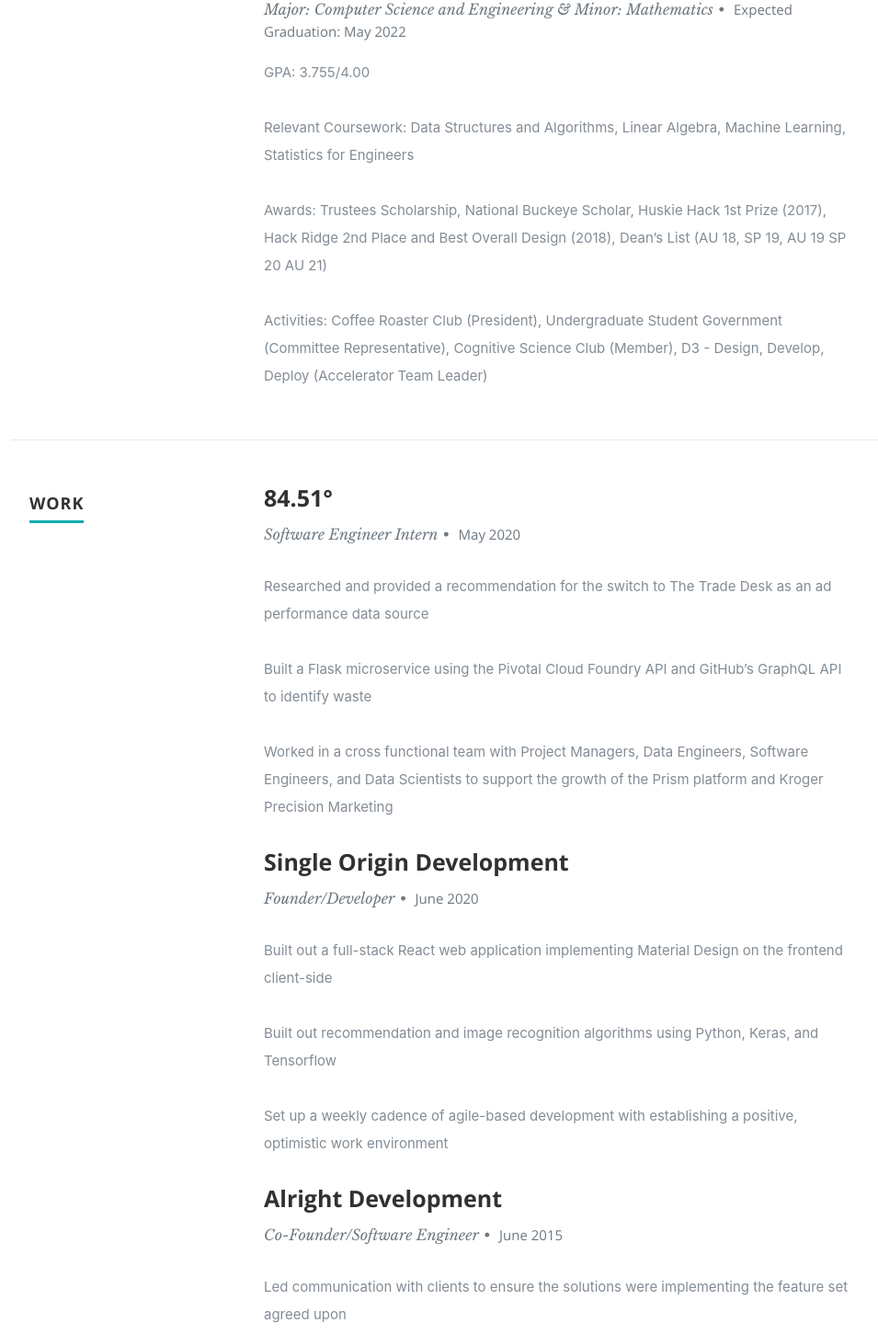
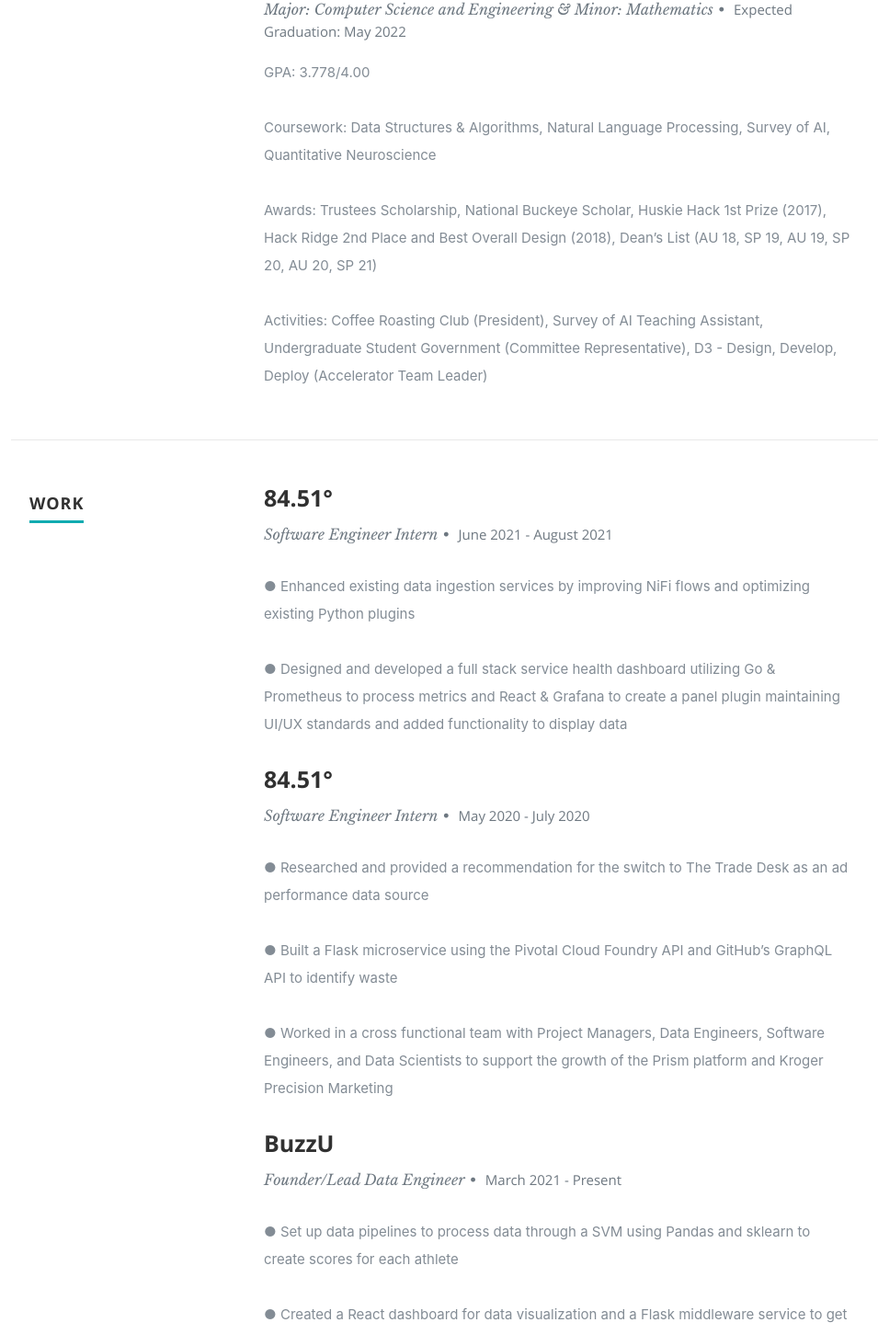
Before and after one commit to jrimyak/Portfolio, a React (Create React App) app: page / in a window 1280 px wide. Shown: the part 1480-2931 px from the top of the page at 92% size, without its empty margins (118-1073 px from the left). Built offline with nearby package versions, Linux system fonts and the light colour scheme.

Commit message:
json update for resume data

```diff
--- a/src/resumeData.js
+++ b/src/resumeData.js
@@ -31,44 +31,44 @@
         "specialization":"Major: Computer Science and Engineering & Minor: Mathematics",
         "MonthOfPassing":"Expected Graduation: May",
         "YearOfPassing":"2022",
-        "GPA":"GPA: 3.755/4.00",
-        "Coursework":"Relevant Coursework: Data Structures and Algorithms, Linear Algebra, Machine Learning, Statistics for Engineers",
-        "Awards":"Awards: Trustees Scholarship, National Buckeye Scholar, Huskie Hack 1st Prize (2017), Hack Ridge 2nd Place and Best Overall Design (2018), Dean’s List (AU 18, SP 19, AU 19 SP 20 AU 21)",
-        "Activities":"Activities: Coffee Roaster Club (President), Undergraduate Student Government (Committee Representative), Cognitive Science Club (Member), D3 - Design, Develop, Deploy (Accelerator Team Leader)"
+        "GPA":"GPA: 3.778/4.00",
+        "Coursework":"Coursework: Data Structures & Algorithms, Natural Language Processing, Survey of AI, Quantitative Neuroscience",
+        "Awards":"Awards: Trustees Scholarship, National Buckeye Scholar, Huskie Hack 1st Prize (2017), Hack Ridge 2nd Place and Best Overall Design (2018), Dean’s List (AU 18, SP 19, AU 19, SP 20, AU 20, SP 21)",
+        "Activities":"Activities: Coffee Roasting Club (President), Survey of AI Teaching Assistant, Undergraduate Student Government (Committee Representative), D3 - Design, Develop, Deploy (Accelerator Team Leader)"
       }
     ],
     "work":[
       {
         "CompanyName":"84.51°",
         "specialization":"Software Engineer Intern",
-        "MonthOfLeaving":"May",
-        "YearOfLeaving":"2020",
-        "Bullet1":"Designed and implemented big data processing pipelines utilizing Python, Apache Spark, and the Google Cloud Platform to create advertising campaign metrics such as sales uplift and live ad attributed sales",
-        "Bullet2":"Researched and provided a recommendation for the switch to The Trade Desk as an ad performance data source",
-        "Bullet3":"Built a Flask microservice using the Pivotal Cloud Foundry API and GitHub’s GraphQL API to identify waste",
-        "Bullet4":"Worked in a cross functional team with Project Managers, Data Engineers, Software Engineers, and Data Scientists to support the growth of the Prism platform and Kroger Precision Marketing",
+        "MonthOfLeaving":"June 2021 - ",
+        "YearOfLeaving":"August 2021",
+        "Bullet1":"● Built out an Azure SAS Token Service in Java Spring to enhance security for access to blob storage in the cloud and implemented an auditing functionality to store data in mongoDB to track metrics regarding the services",
+        "Bullet2":"● Enhanced existing data ingestion services by improving NiFi flows and optimizing existing Python plugins",
+        "Bullet3":"● Designed and developed a full stack service health dashboard utilizing Go & Prometheus to process metrics and React & Grafana to create a panel plugin maintaining UI/UX standards and added functionality to display data",
+        "Bullet4":"",
 
       },
       {
-        "CompanyName":"Single Origin Development",
-        "specialization":"Founder/Developer",
-        "MonthOfLeaving":"June",
-        "YearOfLeaving":"2020",
-        "Bullet1":"Founded a startup for buying and selling second-hand clothes where the social aspect of shopping is emphasized",
-        "Bullet2":"Built out a full-stack React web application implementing Material Design on the frontend client-side",
-        "Bullet3":"Built out recommendation and image recognition algorithms using Python, Keras, and Tensorflow",
-        "Bullet4":"Set up a weekly cadence of agile-based development with establishing a positive, optimistic work environment"
+        "CompanyName":"84.51°",
+        "specialization":"Software Engineer Intern",
+        "MonthOfLeaving":"May 2020 - ",
+        "YearOfLeaving":"July 2020",
+        "Bullet1":"● Designed and implemented big data processing pipelines utilizing Python, Apache Spark, and the Google Cloud Platform to create advertising campaign metrics such as sales uplift and live ad attributed sales",
+        "Bullet2":"● Researched and provided a recommendation for the switch to The Trade Desk as an ad performance data source",
+        "Bullet3":"● Built a Flask microservice using the Pivotal Cloud Foundry API and GitHub’s GraphQL API to identify waste",
+        "Bullet4":"● Worked in a cross functional team with Project Managers, Data Engineers, Software Engineers, and Data Scientists to support the growth of the Prism platform and Kroger Precision Marketing",
 
       },
       {
-        "CompanyName":"Alright Development",
-        "specialization":"Co-Founder/Software Engineer",
-        "MonthOfLeaving":"June",
-        "YearOfLeaving":"2015",
-        "Bullet1":"Consulted with 12 clients to produce client requirement spec sheets and integrated features to perfection",
-        "Bullet2":"Led communication with clients to ensure the solutions were implementing the feature set agreed upon",
-        "Bullet3":"Inherited client’s legacy codebase in HTML and Swift; debugged and improved the efficiency of the code",
-        "Bullet4":""
+        "CompanyName":"BuzzU",
+        "specialization":"Founder/Lead Data Engineer",
+        "MonthOfLeaving":"March 2021 - ",
+        "YearOfLeaving":"Present",
+        "Bullet1":"● Founded a startup leveraging machine learning to predict the marketability of college athletes for endorsements",
+        "Bullet2":"● Set up data pipelines to process data through a SVM using Pandas and sklearn to create scores for each athlete",
+        "Bullet3":"● Created a React dashboard for data visualization and a Flask middleware service to get the data from mongoDB",
+        "Bullet4":"● Set up a weekly cadence of agile-based development with establishing a positive, optimistic work environment"
       }
     ],
     "skillsDescription1":"Languages: Java, Python, C, Javascript, HTML5, CSS3, Ruby, MatLab, and Swift",
```
